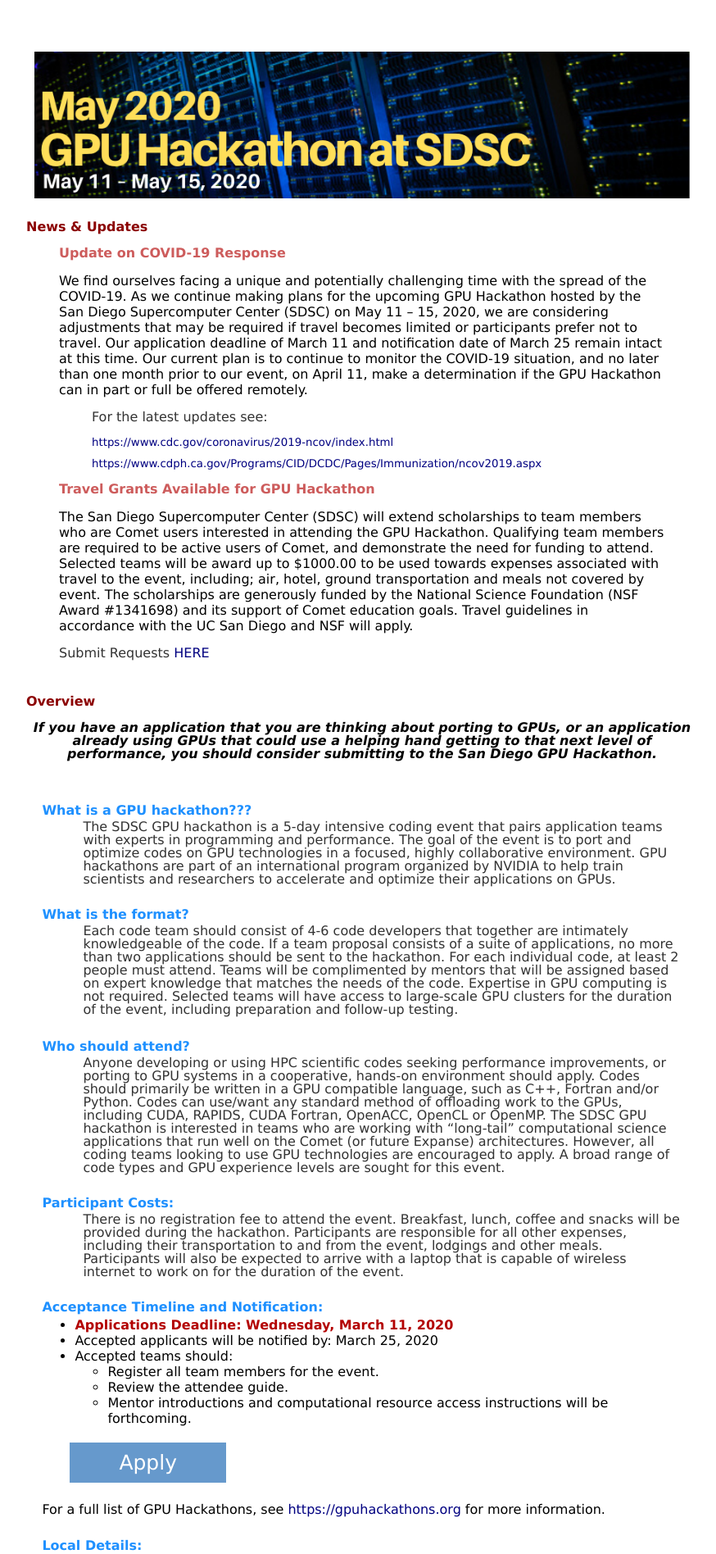
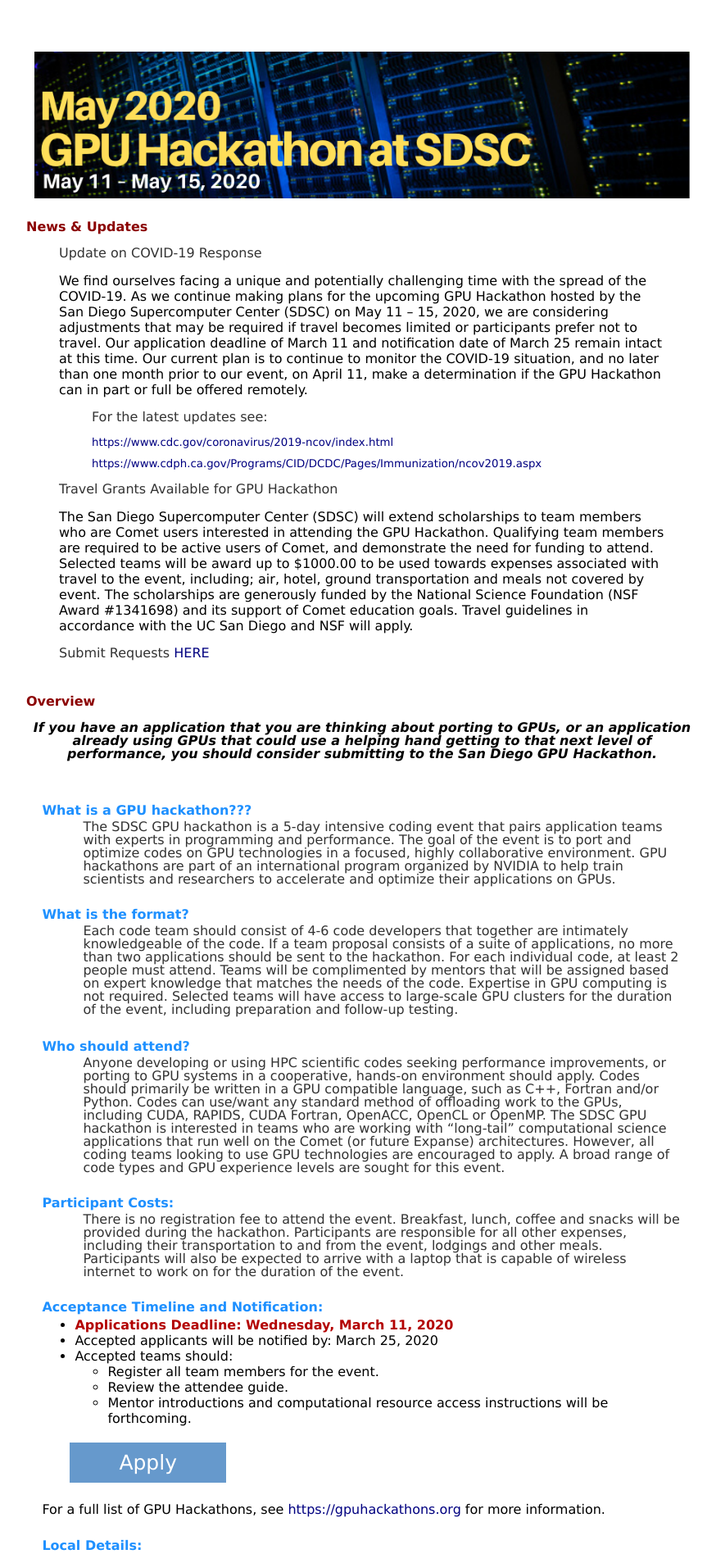
Before and after one commit to sdsc-hpc-training/sdsc-hpc-training.github.io, a Jekyll site: the page built from gpuhackathon/index.html, in a window 1280 px wide. Shown: the top 1896 px of the page at 82% size, without its empty margins (198-1072 px from the left). Built offline with Jekyll 4.4.1, drawn with Linux system fonts in a browser that asks for light colours.

Commit message:
Update index.html

```diff
--- a/gpuhackathon/index.html
+++ b/gpuhackathon/index.html
@@ -11,7 +11,7 @@
 <tr><td align='left' valign='top'>
 <p class="news">News & Updates</p>
 <blockquote>
-<p class="newsitem">Update on COVID-19 Response</p>
+<p class="paral">Update on COVID-19 Response</p>
 We find ourselves facing a unique and potentially challenging time with the spread of the COVID-19.
 As we continue making plans for the upcoming GPU Hackathon hosted by the San Diego Supercomputer Center
 (SDSC) on May 11 – 15, 2020, we are considering adjustments that may be required if travel becomes
@@ -25,7 +25,7 @@
 </p>
 </blockquote>
 <blockquote>
-<p class="newsitem">Travel Grants Available for GPU Hackathon</p>
+<p class="paral">Travel Grants Available for GPU Hackathon</p>
 The San Diego Supercomputer Center (SDSC) will extend scholarships to team members
 who are Comet users interested in attending the GPU Hackathon.  Qualifying team members
 are required to be active users of Comet, and demonstrate the need for funding to attend.
```
